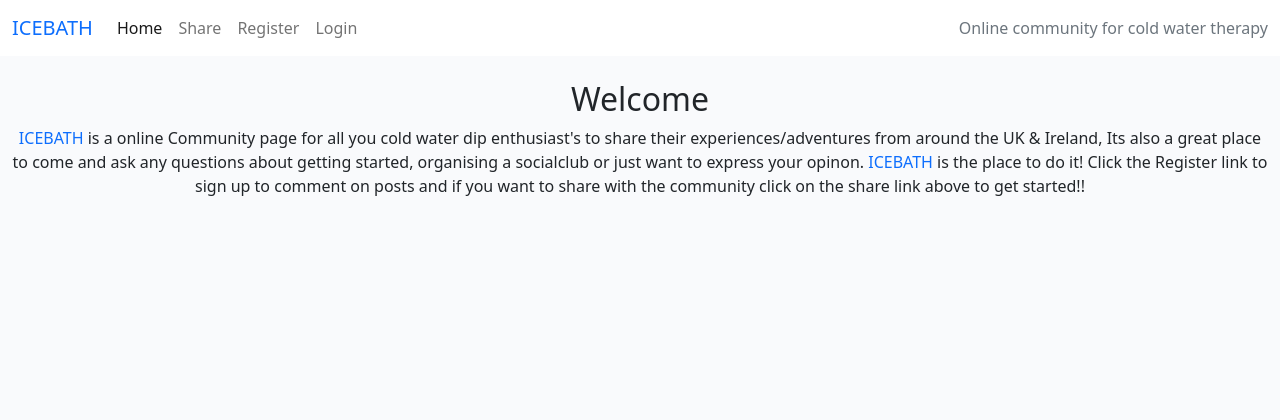
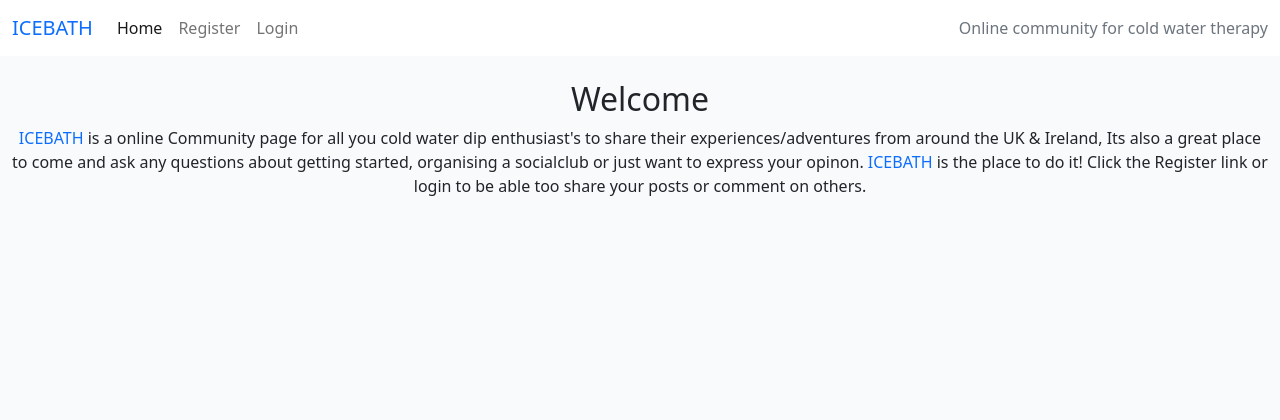
Before and after one commit to KERRHAM/Project4, a Django app: page / in a window 1280 px wide. Shown: the top 420 px of the page. Run offline with Django 4.2, Linux system fonts and the light colour scheme; data that the repository does not hold is empty.

```diff
--- a/blog/templates/blog/index.html
+++ b/blog/templates/blog/index.html
@@ -11,8 +11,8 @@
                 to share their experiences/adventures from around the UK & Ireland,
                 Its also a great place to come and ask any questions about getting started, organising a socialclub or just want to express your opinon.
                 <span class="text-primary">ICEBATH</span> is the place to do it!
-                Click the Register link to sign up to comment on posts and if you want to share with
-                the community click on the share link above to get started!!
+                Click the Register link or login to be able too share your posts or comment on others.
+
             </p>
         </div>
         <!-- Blog Entries Column -->
--- a/templates/base.html
+++ b/templates/base.html
@@ -45,6 +45,7 @@
                         <a class="nav-link {% if request.path == home_url %}active{% endif %}" aria-current="page"
                             href="{% url 'home' %}">Home</a>
                     </li>
+                    {% if user.is_authenticated %}
                     <li class="nav-item">
                         <a
                           class="nav-link
@@ -54,6 +55,7 @@
                           >Share</a
                         >
                     </li>
+                    {% endif %}
 
 
     {% if user.is_authenticated %}
```
